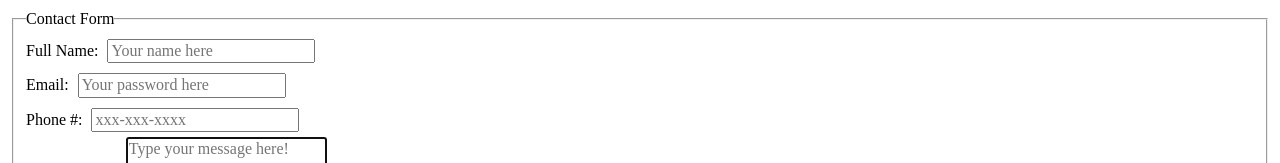
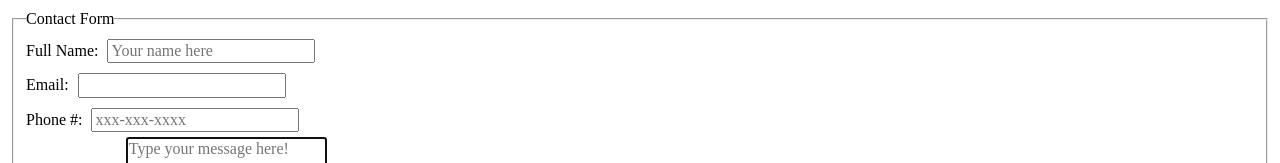
Before and after one commit to CrunchyTariqCodes/Contact-Form, a plain HTML site: page index.html in a window 1280 px wide. Shown: the top 163 px of the page. Drawn offline with nearby package versions, Linux system fonts and the light colour scheme.

Commit message:
please work

```diff
--- a/index.html
+++ b/index.html
@@ -34,11 +34,7 @@
             </div>
             <div>
                 <label for="email">Email:</label>
-                <input id="email"
-                    type="email"
-                    name="email"
-                    placeholder="Your password here"
-                />
+                <input type="email" name="_replyto">
             </div>
             <div>
                 <label for="phone">Phone #:</label>
```
